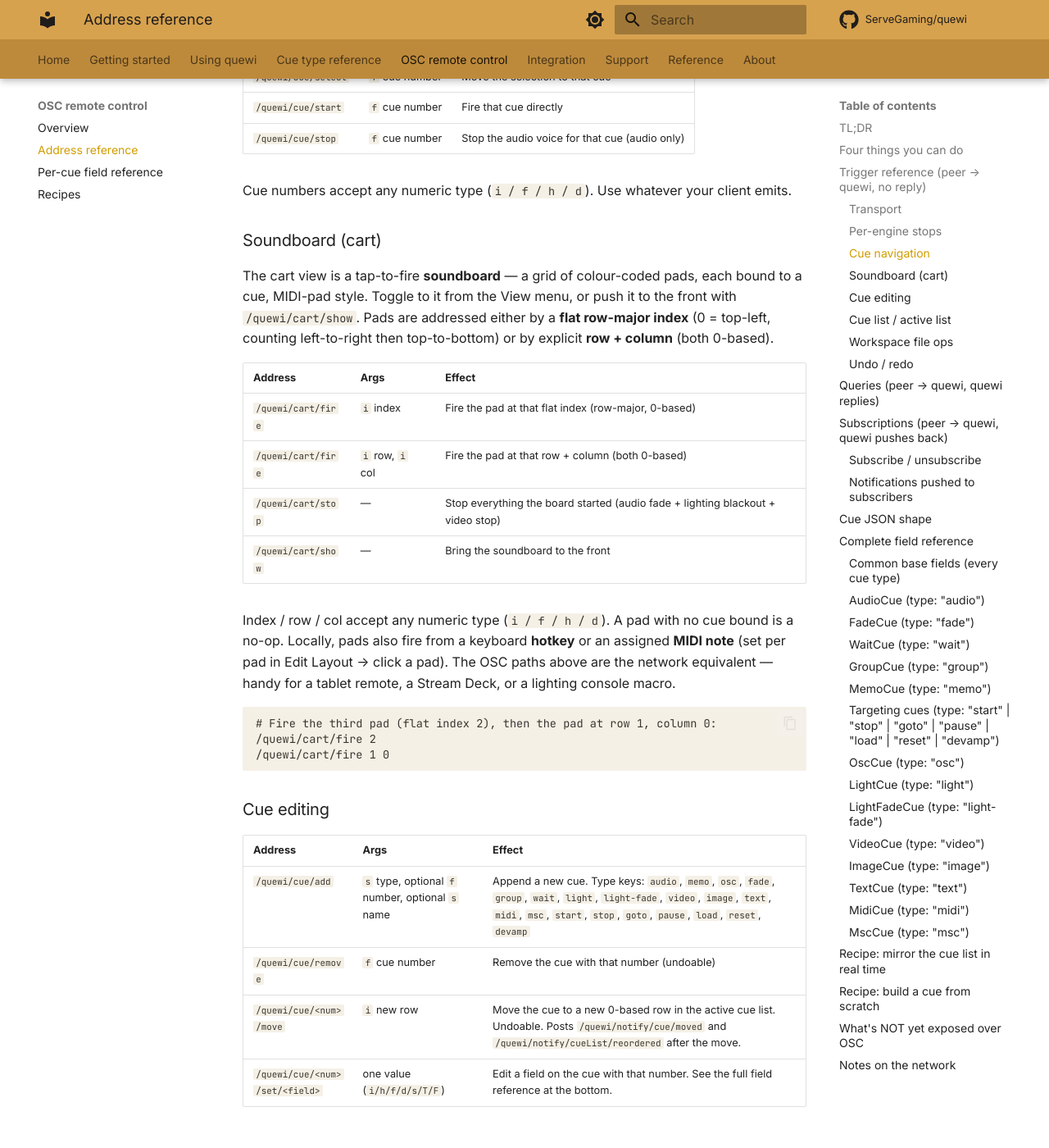
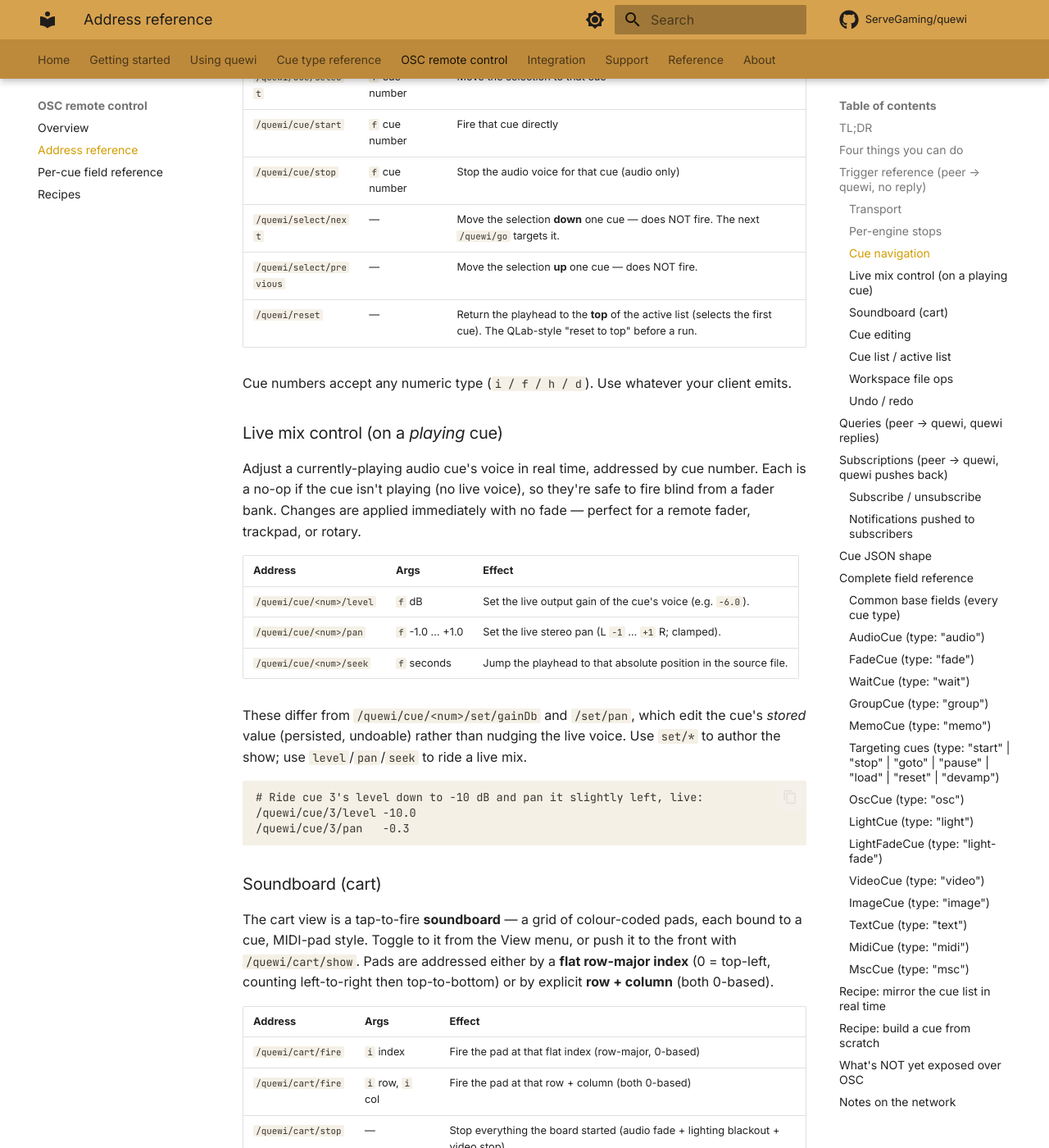
Before and after one commit to ServeGaming/quewi, an MkDocs documentation site: the page built from docs/osc-control/reference.md, in a window 1280 px wide and 1400 px high, scrolled down 2313 px. Shown: the whole window at 82% size. Built offline with MkDocs 1.6.1 and Material for MkDocs 9.7.7, drawn with Linux system fonts in a browser that asks for light colours; comment, search, counter and statistics services are not loaded; some of the changed text lies outside the part shown.

Commit message:
feat(osc): live mix + navigation + soundboard layers; refresh OSC docs (v0.9.115)
Expands the OSC remote API so a controller (e.g. HeliOSC) can drive almost the
whole show, and brings the docs back in sync with reality.

New verbs (Remote API v4):
- /quewi/cue/<num>/level <dB>  — ride a PLAYING cue's live gain
- /quewi/cue/<num>/pan   <-1..1> — ride its live stereo pan
- /quewi/cue/<num>/seek  <sec>  — scrub its playhead
  (all no-op safely when the cue isn't playing; distinct from /set/gainDb etc.
   which edit the stored, persisted value)
- /quewi/cart/layer <i>         — switch the soundboard's active layer
- /quewi/select/next | /previous — move the selection without firing
- /quewi/reset                  — return the playhead to the top of the list

Docs (docs/osc-control/):
- Document every new verb with args + examples; add a "ride a live mix from a
  fader bank" recipe.
- Fix STALE negatives in reference.md's "what's NOT exposed" section — it still
  claimed move/reorder and the cart weren't on the wire, but both are; rewrote
  it to list what genuinely isn't (patch editing, preferences, live DMX/opacity
  ride, pad editing, video/group finished push).
- Correct the continueMode semantics (auto-continue = immediate on GO;
  auto-follow = after the action finishes) in reference.md + field-reference.md,
  matching the v0.9.109 GoEngine fix.
- Document soundboard layers; refresh the overview capability summary.

Also repoints 5 stale code/string references from the long-gone
docs/osc-remote-api.md to docs/osc-control/reference.md.

Build clean; --selftest exit 0.

Co-Authored-By: Claude Opus 4.8 (1M context) <noreply@anthropic.com>

````diff
--- a/CMakeLists.txt
+++ b/CMakeLists.txt
@@ -1,6 +1,6 @@
 cmake_minimum_required(VERSION 3.24)
 project(quewi
-    VERSION 0.9.114
+    VERSION 0.9.115
     DESCRIPTION "Theatre cueing software"
     HOMEPAGE_URL "https://github.com/ServeGaming/quewi"
     LANGUAGES CXX
--- a/docs/osc-control/reference.md
+++ b/docs/osc-control/reference.md
@@ -73,8 +73,34 @@ These let a controller stop one engine without affecting the others. Use `/quewi
 | `/quewi/cue/select` | `f` cue number | Move the selection to that cue |
 | `/quewi/cue/start` | `f` cue number | Fire that cue directly |
 | `/quewi/cue/stop` | `f` cue number | Stop the audio voice for that cue (audio only) |
+| `/quewi/select/next` | — | Move the selection **down** one cue — does NOT fire. The next `/quewi/go` targets it. |
+| `/quewi/select/previous` | — | Move the selection **up** one cue — does NOT fire. |
+| `/quewi/reset` | — | Return the playhead to the **top** of the active list (selects the first cue). The QLab-style "reset to top" before a run. |
 
 Cue numbers accept any numeric type (`i / f / h / d`). Use whatever your client emits.
+
+### Live mix control (on a *playing* cue)
+
+Adjust a currently-playing audio cue's voice in real time, addressed by cue
+number. Each is a no-op if the cue isn't playing (no live voice), so they're
+safe to fire blind from a fader bank. Changes are applied immediately with no
+fade — perfect for a remote fader, trackpad, or rotary.
+
+| Address | Args | Effect |
+|---|---|---|
+| `/quewi/cue/<num>/level` | `f` dB | Set the live output gain of the cue's voice (e.g. `-6.0`). |
+| `/quewi/cue/<num>/pan` | `f` -1.0 … +1.0 | Set the live stereo pan (L `-1` … `+1` R; clamped). |
+| `/quewi/cue/<num>/seek` | `f` seconds | Jump the playhead to that absolute position in the source file. |
+
+These differ from `/quewi/cue/<num>/set/gainDb` and `/set/pan`, which edit the
+cue's *stored* value (persisted, undoable) rather than nudging the live voice.
+Use `set/*` to author the show; use `level`/`pan`/`seek` to ride a live mix.
+
+```
+# Ride cue 3's level down to -10 dB and pan it slightly left, live:
+/quewi/cue/3/level -10.0
+/quewi/cue/3/pan   -0.3
+```
 
 ### Soundboard (cart)
 
@@ -90,12 +116,19 @@ index** (0 = top-left, counting left-to-right then top-to-bottom) or by explicit
 | `/quewi/cart/fire` | `i` row, `i` col | Fire the pad at that row + column (both 0-based) |
 | `/quewi/cart/stop` | — | Stop everything the board started (audio fade + lighting blackout + video stop) |
 | `/quewi/cart/show` | — | Bring the soundboard to the front |
+| `/quewi/cart/layer` | `i` index | Switch the soundboard to that **layer** (0-based). |
 
-Index / row / col accept any numeric type (`i / f / h / d`). A pad with no cue
-bound is a no-op. Locally, pads also fire from a keyboard **hotkey** or an assigned
-**MIDI note** (set per pad in Edit Layout → click a pad). The OSC paths above are
-the network equivalent — handy for a tablet remote, a Stream Deck, or a lighting
-console macro.
+Index / row / col / layer accept any numeric type (`i / f / h / d`). A pad with no
+cue bound is a no-op. Locally, pads also fire from a keyboard **hotkey** or an
+assigned **MIDI note** (set per pad in Edit Layout → click a pad). The OSC paths
+above are the network equivalent — handy for a tablet remote, a Stream Deck, or a
+lighting console macro.
+
+**Layers:** the soundboard holds multiple switchable pages of pads ("layers" —
+e.g. Act 1 / Act 2 / spot FX). Only the active layer fires (locally or over OSC),
+so `/quewi/cart/fire` always targets the layer currently shown. Use
+`/quewi/cart/layer <i>` to flip pages remotely before firing. `firePadAt` /
+`firePadIndex` address pads within the active layer.
 
 ```
 # Fire the third pad (flat index 2), then the pad at row 1, column 0:
@@ -221,7 +254,7 @@ coerces numeric types (`i/h/f/d`) to whatever the field expects.
 | `number` | `f` / `i` | ≥ 0 | Cue number used for display and the `/cue/<n>/...` routing key |
 | `preWait` | `f` | seconds, ≥ 0 | Delay before the cue fires |
 | `postWait` | `f` | seconds, ≥ 0 | Delay after firing before the continue logic runs |
-| `continueMode` | `i` | 0 = DoNotContinue, 1 = AutoContinue, 2 = AutoFollow | How the next cue is triggered |
+| `continueMode` | `i` | 0 = Don't continue, 1 = Auto-continue, 2 = Auto-follow | `1` fires the next cue **immediately** on GO (after pre-wait); `2` fires the next cue only **after this cue's action finishes** (audio/video reaches its end, or the duration elapses), then post-wait |
 | `notes` | `s` | — | Free-form notes |
 | `armed` | `T` / `F` (or `i` 0/1) | — | When false the cue is skipped on GO |
 | `color` | `s` | `#AARRGGBB` hex | Row tint colour |
@@ -439,14 +472,14 @@ Every step is undoable through `/quewi/undo`.
 
 So your controller doesn't try and fail silently:
 
-- **Move / reorder cues** — only add and remove. Moving requires removing and re-adding.
 - **Patch editing** — speaker patches, DMX universe patches, projection mapping are all GUI-only.
-- **Preferences** — port, theme, shortcuts must be set on the quewi machine itself.
-- **Cart grid and script viewer** — not on the wire yet.
-- **Command palette** — the UI dispatch surface isn't directly callable.
+- **Preferences** — listen port/interface, theme, and keyboard shortcuts must be set on the quewi machine (the OSC port/interface are also overridable via the `osc/udpPort` / `osc/listenAddress` QSettings keys — see *Notes on the network*).
+- **Script viewer & command palette** — the script window and the command-palette dispatch surface aren't on the wire.
+- **Live lighting / video ride** — DMX is controllable per-cue (`light` / `light-fade` cues, `/set/channels`) and via `/quewi/lighting/blackout|fadeOut`, but there's no direct "set universe N channel C to value V" live verb yet; video supports `/set/opacity`, `/set/pos*` (stored) and `/quewi/video/fadeOut|stop`, but no live opacity-ride verb. Most operators automate these as cues instead.
+- **Soundboard pad *editing*** — pads fire and layers switch over OSC, but binding a cue to a pad / restyling a pad is GUI-only.
 - **Video / group "finished" push** — `/quewi/notify/cue/state finished` covers audio, light-fade, fade, wait, and all instant cue types. Video and group completion needs cue↔voice tracking on VisualCue and child completion bookkeeping on GroupCue respectively; those land in v1.1+.
 
-If you need any of these, file an issue on the repo.
+Everything else — fire, navigate (next/previous/reset), add/remove/**move**/edit-any-field, switch lists, switch soundboard layers, ride a live mix (level/pan/seek), open/save, undo/redo, and full query/subscribe — **is** on the wire. If you need one of the gaps above, file an issue on the repo.
 
 ---
 
````
Also changed, not shown: docs/osc-control/field-reference.md (+1 -1 lines), docs/osc-control/overview.md (+6 -3 lines), docs/osc-control/recipes.md (+31 -0 lines), 2 other files.
